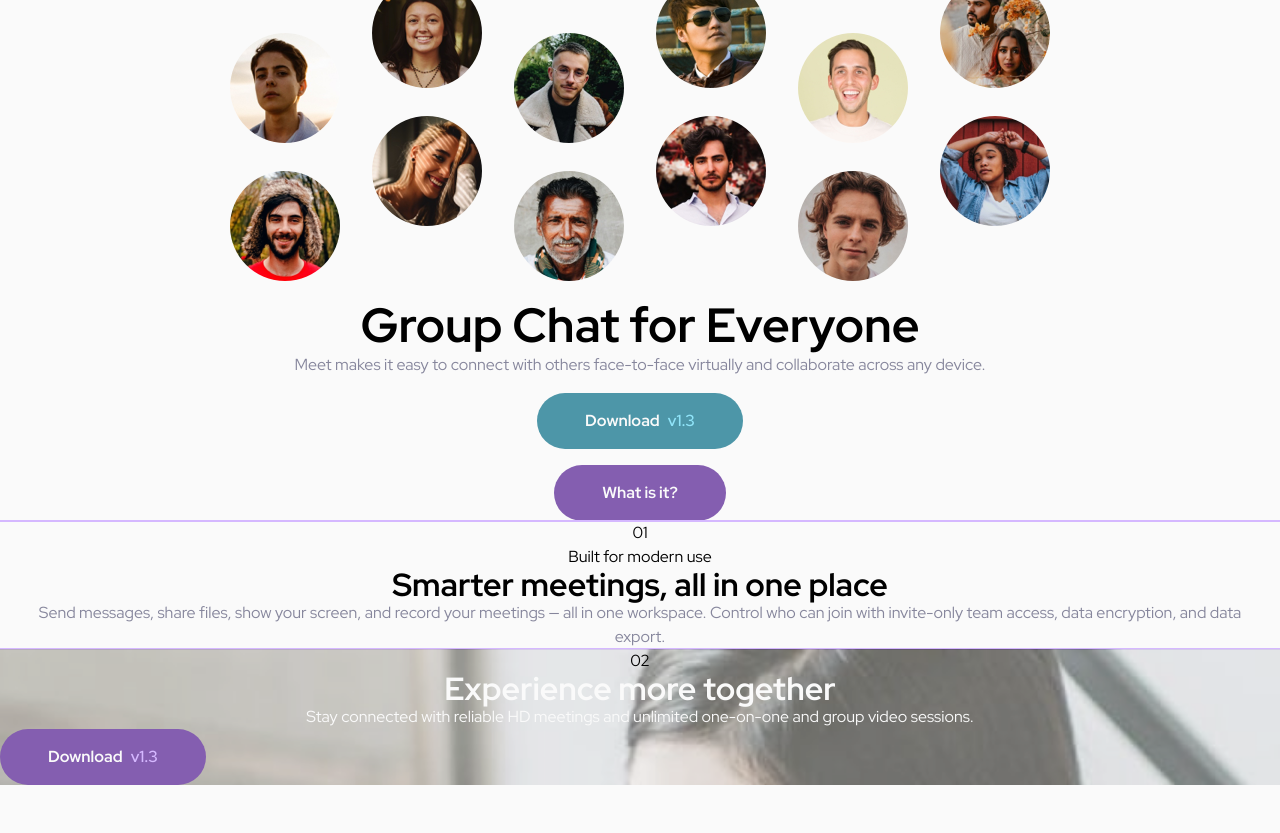
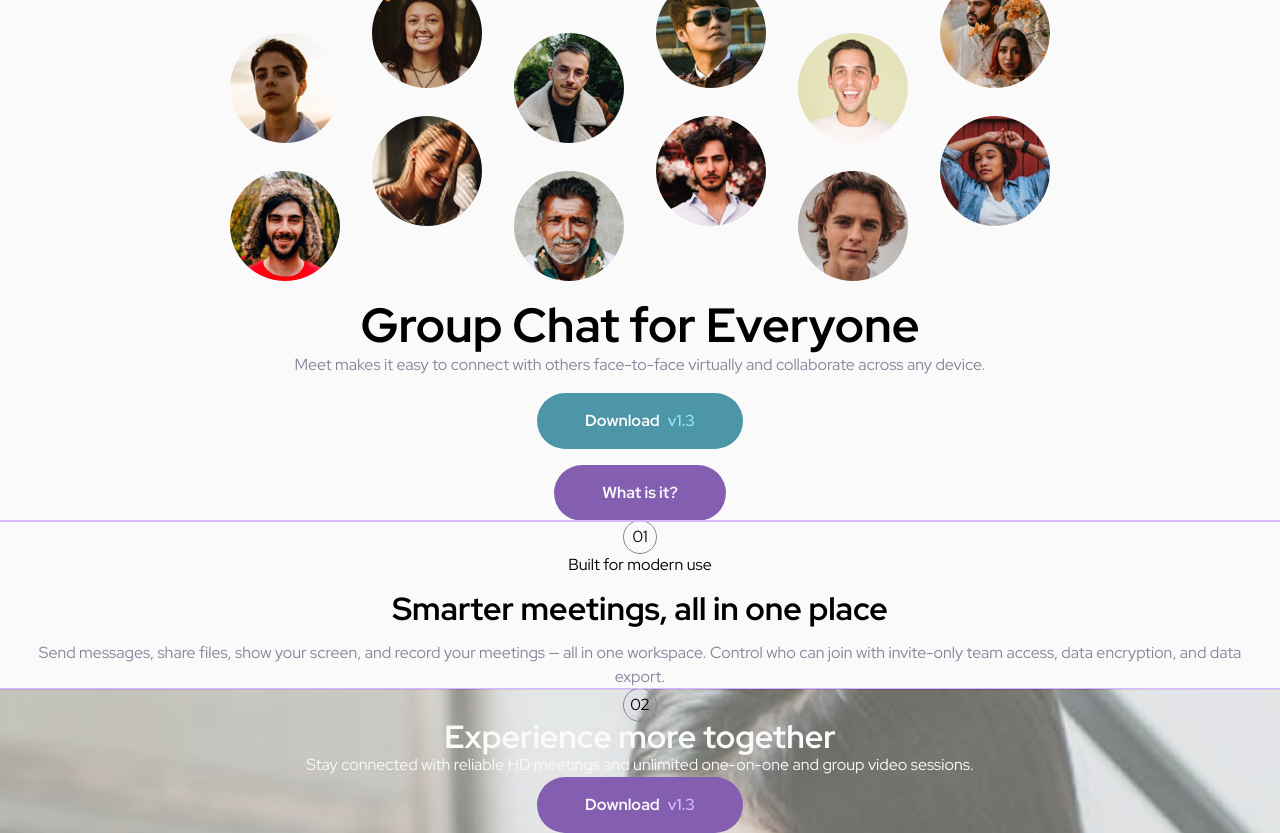
Before and after one commit to ColinMcArthur85/meet-landing-page, a website: page src/index.html in a window 1280 px wide. Shown: the part 50-883 px from the top of the page. Before the commit the page ends 835 px from the top, so only its background shows below. Drawn offline with nearby package versions, Linux system fonts and the light colour scheme; files that its build step writes are made by us from their sources.

Commit message:
updated spacing and added circles from laptop

```diff
--- a/src/index.html
+++ b/src/index.html
@@ -18,7 +18,7 @@
       rel="stylesheet"
     />
 
-    <title>Frontend Mentor | Meet landing page</title>
+    <title>Meet landing page</title>
   </head>
   <body>
     <div class="container">
@@ -52,9 +52,10 @@
           </div>
         </section>
         <section>
-          <div class="about-cirle">01</div>
+          <div class="wrapper flex-center">
+          <div class="circle flex-center">01</div>
           <div class="about-grid"></div>
-          <div class="wrapper">
+          <div class="flow">
             <div class="about-overline">Built for modern use</div>
             <h2 class="about-title">Smarter meetings, all in one place</h2>
             <p class="about-body">
@@ -63,13 +64,14 @@
               invite-only team access, data encryption, and data export.
             </p>
           </div>
+        </div>
         </section>
       </main>
       <footer>
         <div class="foot-wrap">
           <img class="foot-bg" src="../assets/mobile/image-footer.jpg " />
           <div class="foot-content">
-            <div class="footer-cirle">02</div>
+            <div class="circle flex-center">02</div>
             <div class="wrapper">
               <h2 class="footer-title">Experience more together</h2>
               <p class="footer-body">
--- a/src/sass/_global.scss
+++ b/src/sass/_global.scss
@@ -36,5 +36,5 @@ p {
 }
 
 .flow > * + * {
-  margin-top: var(--flow-space, 1em);
+  margin-top: var(--flow-space, 1rem);
 }
--- a/src/sass/style.scss
+++ b/src/sass/style.scss
@@ -19,6 +19,11 @@ img {
   }
 }
 
+.flex-center {
+  @include FlexCenter(column);
+}
+
+//footer
 .foot-wrap {
   overflow: hidden;
   position: relative;
@@ -35,6 +40,7 @@ img {
 
 .foot-content {
   position: relative;
+  @include FlexCenter(column);
 }
 
 footer {
@@ -55,6 +61,7 @@ footer {
   }
 }
 
+//buttons
 .buttons {
   @include FlexCenter(column);
 }
@@ -88,3 +95,16 @@ button {
     padding-right: $size-2;
   }
 }
+
+.circle {
+  width: $size-8;
+  height: $size-8;
+  // outline: $clr-grey;
+  // border-radius: 50%;
+  // height: 25px;
+  // width: 25px;
+  background-color: transparent;
+  border-radius: 50%;
+  outline: $clr-grey 1px solid;
+
+}
```
Also changed, not shown: public/index.html (+6 -4 lines), public/css/style.css, 1 other file.
